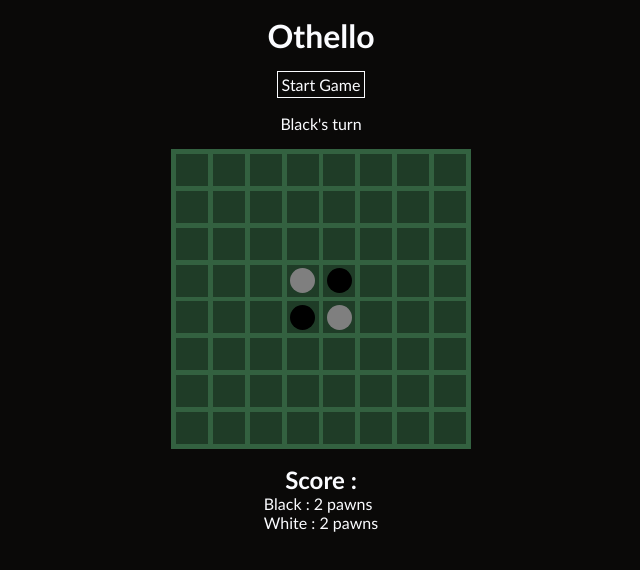
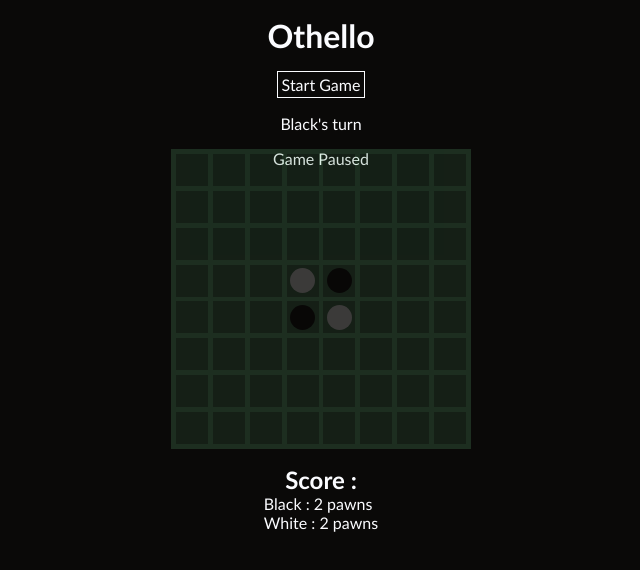
Before and after one commit to SquaredCub/othelloTS, a React (Vite) app: page / in a window 1280 px wide. Shown: the top 570 px of the page, without its empty margins (319-959 px from the left). Built offline with nearby package versions, Linux system fonts and the light colour scheme; the HTML template or start-up script is replaced by a standard one.

Commit message:
fixed a rare case of allowance

```diff
--- a/src/app/components/Board.tsx
+++ b/src/app/components/Board.tsx
@@ -7,12 +7,13 @@
   canPlay: boolean;
   state: State;
   dispatch: React.Dispatch<any>;
+  winner: string;
 }
 //. PAWS DEFINITION .
 const WhitePawn = () => <div className="wP"></div>;
 const BlackPawn = () => <div className="bP"></div>;
 //. JSX .
-const Board = ({ board, state, dispatch }: Props) => {
+const Board = ({ board, state, dispatch, winner }: Props) => {
   const handleCellClick = (e: React.MouseEvent) => {
     const target = e.target as HTMLElement;
     //* Defining arguments for checks .
@@ -47,7 +48,13 @@
           ))
         )}
       </div>
-      {(!state.isPlaying || state.isGameOver) && <div id="blocker"></div>}
+      {state.isGameOver && (
+        <div id="gameOverScreen">
+          <h2>Game Over</h2>
+          <h1>{winner} Won</h1>
+        </div>
+      )}
+      {!state.isPlaying && <div id="gamePausedScreen">Game Paused</div>}
     </div>
   );
 };
--- a/src/app/components/Game.tsx
+++ b/src/app/components/Game.tsx
@@ -30,16 +30,16 @@
     /* document.querySelector(".boardContainer")?.classList.add("active");
     return; */
     if (state.isGameOver || !state.isPlaying) return;
-
-    if (isThereAnyLegalMoves(state.board, state.whosTurn)) {
-      if (state.isPlaying && state.whosTurn === 2) {
-        document.querySelector(".boardContainer")?.classList.add("active");
-      } else {
-        //document.querySelector(".boardContainer")?.classList.remove("active");
-        //makeAiPlay();
-      }
+    if (!isThereAnyLegalMoves(state.board, state.whosTurn)) {
+      const otherPlayer = state.whosTurn === 2 ? 1 : 2;
+      if (!isThereAnyLegalMoves(state.board, otherPlayer))
+        dispatch({ type: "gameOver" });
+    }
+    if (state.isPlaying && state.whosTurn === 2) {
+      document.querySelector(".boardContainer")?.classList.add("active");
     } else {
-      dispatch({ type: "gameOver" });
+      //document.querySelector(".boardContainer")?.classList.remove("active");
+      //makeAiPlay();
     }
   }, [state]);
   //* RETURN STATEMENT .
@@ -66,6 +66,7 @@
         canPlay={state.isPlaying && state.whosTurn === 2}
         state={state}
         dispatch={dispatch}
+        winner={blackScore > whiteScore ? "Black" : "White"}
       />
       <div className="scoreContainer">
         <h2>Score : </h2>
--- a/src/app/logic/checks.ts
+++ b/src/app/logic/checks.ts
@@ -245,8 +245,12 @@
       moveTakes,
       currentBoard,
     });
-    answer.status = true;
-    answer.pawnsTurned = pawnsToTurn;
+    if (pawnsToTurn.length === 0) {
+      answer.errorMessage += "This move does not take any opponent pawn";
+    } else {
+      answer.status = true;
+      answer.pawnsTurned = pawnsToTurn;
+    }
   }
 
   return answer;
--- a/src/style/_game.scss
+++ b/src/style/_game.scss
@@ -15,13 +15,18 @@
     &.active {
       pointer-events: all;
     }
-    #blocker {
+    #gameOverScreen,
+    #gamePausedScreen {
       position: absolute;
       top: 0;
       left: 0;
       width: 100%;
       height: 100%;
-      background: rgba(0, 0, 0, 0.5);
+      background: var(--clr-background);
+      opacity: 0.8;
+      display: grid;
+      justify-content: center;
+      text-align: center;
     }
     .board {
       display: grid;
```
